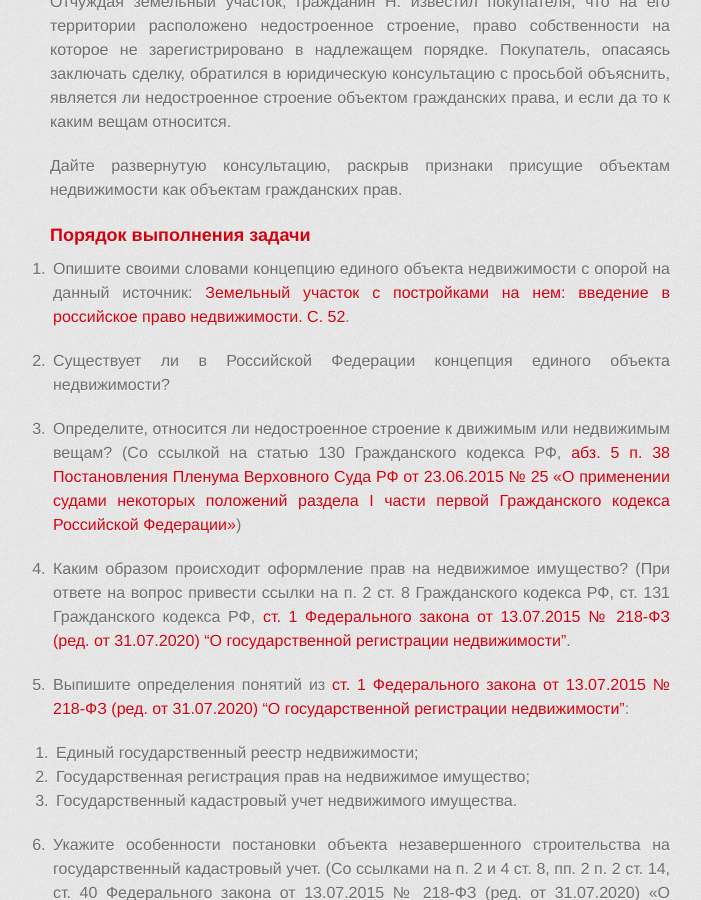
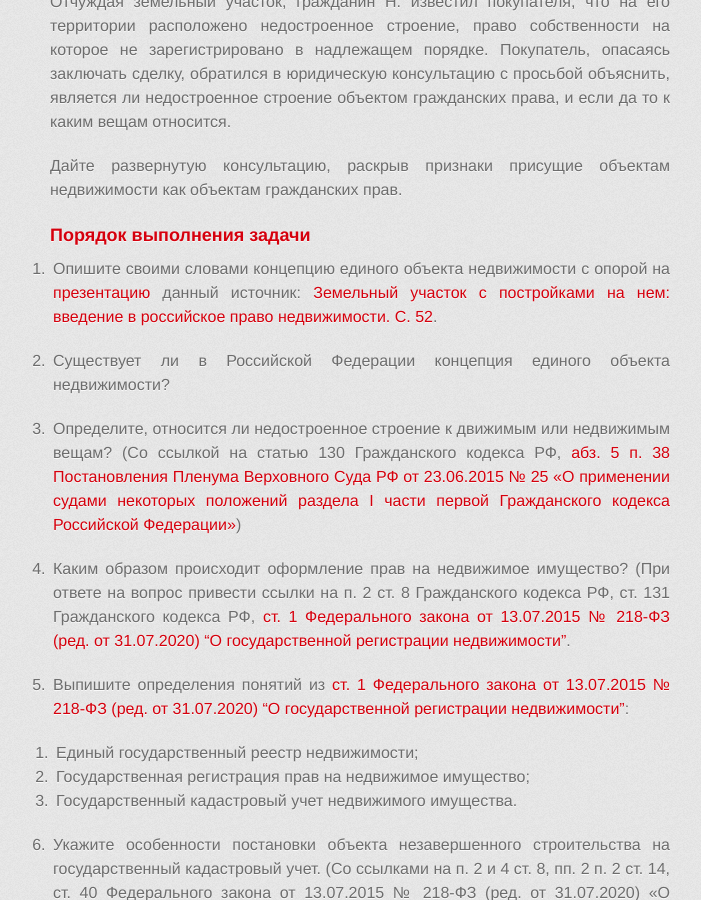
Before and after one commit to a-nova/a-nova.github.io, a Jekyll site: the page built from _lessons/06.md, in a window 1280 px wide and 900 px high, scrolled down 1991 px. Shown: the whole window, without its empty margins (280-981 px from the left). Built offline with Jekyll 4.4.1, drawn with Linux system fonts in a browser that asks for light colours; some web fonts are replaced.

Commit message:
презентация единый объект недвижимости

```diff
--- a/_lessons/06.md
+++ b/_lessons/06.md
@@ -91,7 +91,7 @@ td {
 
 ### Порядок выполнения задачи
 
-1. Опишите своими словами концепцию единого объекта недвижимости с опорой на данный источник: [Земельный участок с постройками на нем: введение в российское право недвижимости. С. 52](https://m-lawbooks.ru/wp-content/uploads/2018/11/R.S.-Bevzenko-Zemelnyiy-uchastok-.pdf).
+1. Опишите своими словами концепцию единого объекта недвижимости с опорой на [презентацию](../_presentations/eon.pdf) данный источник: [Земельный участок с постройками на нем: введение в российское право недвижимости. С. 52](https://m-lawbooks.ru/wp-content/uploads/2018/11/R.S.-Bevzenko-Zemelnyiy-uchastok-.pdf).
 
 2. Существует ли в Российской Федерации концепция единого объекта недвижимости?
 
```
Also changed, not shown: 1 other file.
